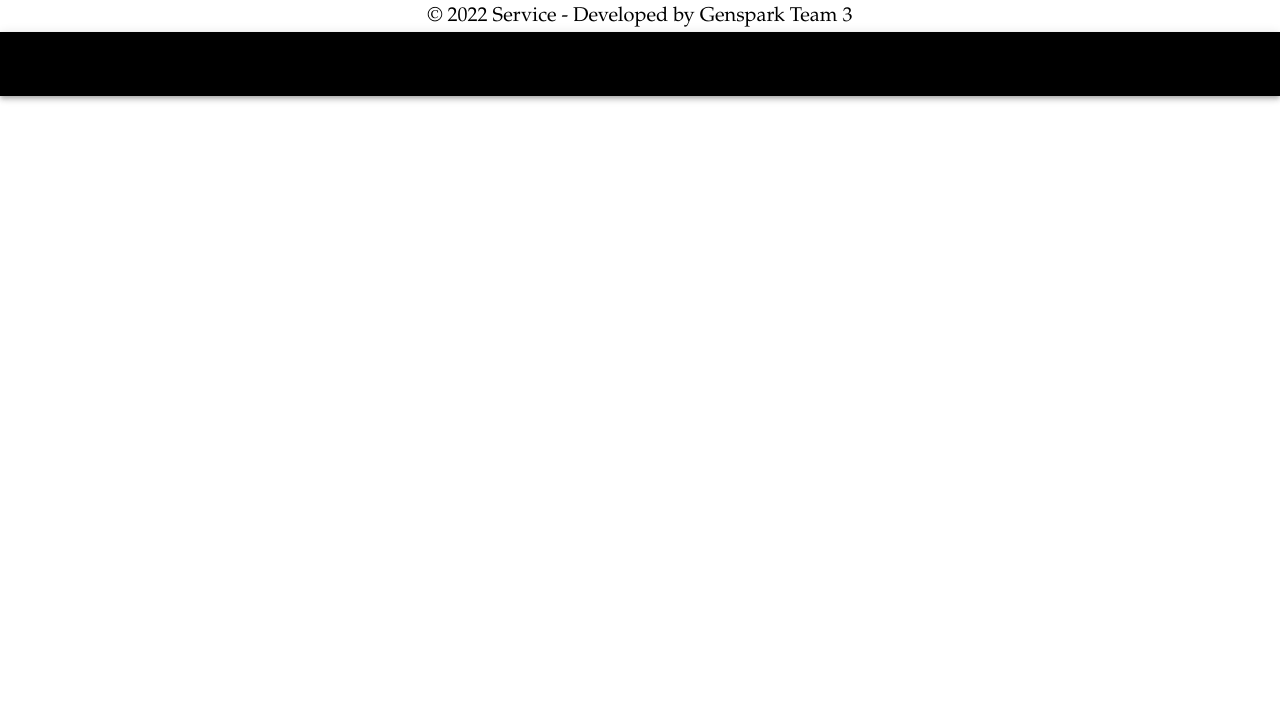
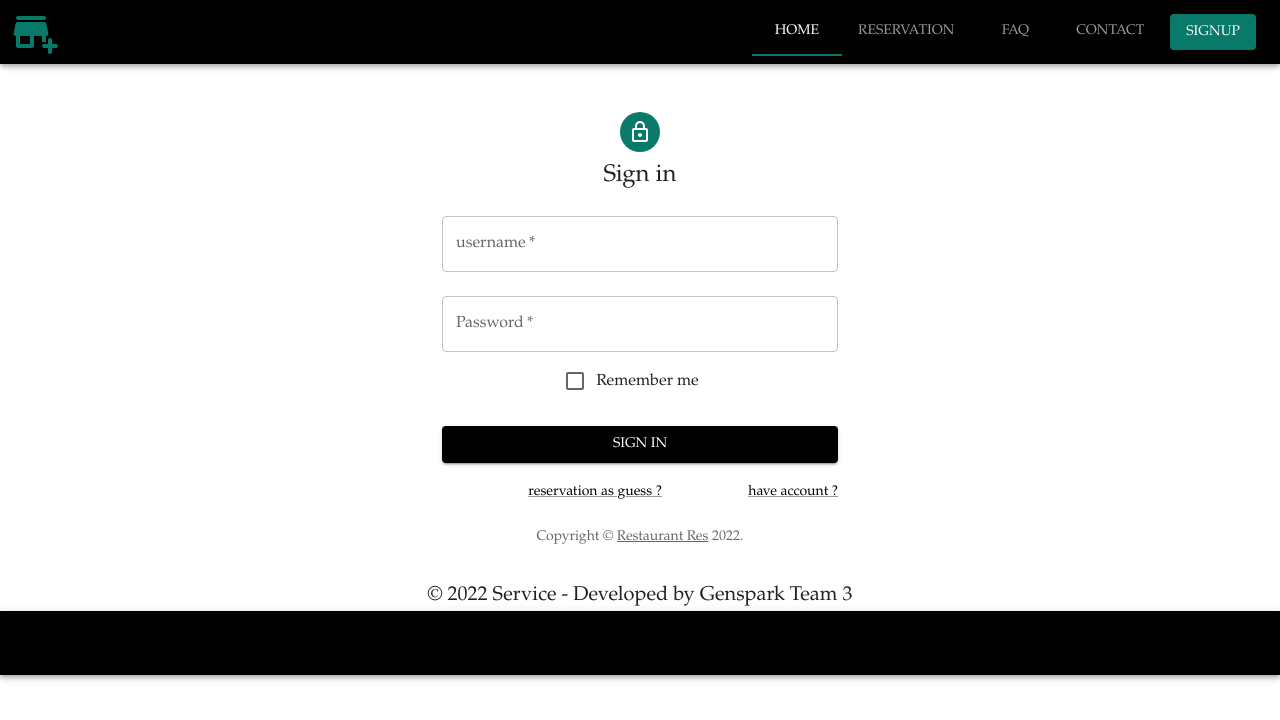
Before and after one commit to AbitFishy/GenSpark-Restaurant-Reservation-System, a React (Create React App) app in the folder frontend/: page /login in a window 1280 px wide. Shown: the top 720 px of the page. Built offline with nearby package versions, Linux system fonts and the light colour scheme.

Commit message:
cond rend login/signup

```diff
--- a/frontend/src/components/Login.js
+++ b/frontend/src/components/Login.js
@@ -100,8 +100,8 @@ const Login = ({ userLog, setUserLog,
               </Link>
             </Grid>
             <Grid item>
-              <Link href="/signup" variant="body2">
-                {"Don't have an account? Sign Up"}
+              <Link href="/login" variant="body2">
+                {"have account ?"}
               </Link>
             </Grid>
           </Grid>
--- a/frontend/src/components/Main.js
+++ b/frontend/src/components/Main.js
@@ -53,6 +53,8 @@ const Main = () => {
   const [passwordLog, setPasswordLog] = useState("");
   const [userLog, setUserLog] = useState("");
 
+  const [isRegistered, setIsRegistered] = useState(false);
+
   const navigate = useNavigate();
 
   // const postData = (e) => {
@@ -88,6 +90,7 @@ const Main = () => {
         // }
       });
     navigate("/");
+
   };
 
   const postLogin = (e) => {
@@ -104,9 +107,10 @@ const Main = () => {
         if (data.includes("ROLE_ADMIN")) {
           navigate("/admin");
         } else {
-          navigate("/home");
+          navigate("/");
         }
       });
+      setIsRegistered(true)
     // navigate("/home");
   };
 
@@ -120,7 +124,8 @@ const Main = () => {
       .then((res) => {
         console.log(res);
       });
-    navigate("/");
+    navigate("/login");
+    setIsRegistered(false)
   };
 
   return (
@@ -130,7 +135,7 @@ const Main = () => {
         <Routes>
           <Route element={<WithOut />}>
             <Route
-              path="/"
+              path="/login"
               element={
                 <Login
                   passwordLog={passwordLog}
@@ -165,8 +170,8 @@ const Main = () => {
           </Route>
 
 
-          <Route element={<WithNav handleLogout={handleLogout} />}>
-            <Route path="home" element={<Home />} />
+          <Route element={<WithNav handleLogout={handleLogout} isRegistered={isRegistered} />}>
+            <Route path="/" element={<Home />} />
             <Route path="post" element={<Post />} />
             <Route path="faq" element={<FaqComponent />} />
             <Route path="contact" element={<Contact />} />
--- a/frontend/src/components/NavLogin.js
+++ b/frontend/src/components/NavLogin.js
@@ -17,7 +17,7 @@ import {
 import AddBusinessRoundedIcon from "@mui/icons-material/AddBusinessRounded";
 import DrawerLogin from "./DrawerLogin";
 
-const NavbLogin = () => {
+const Navbar = ({handleLogout}) => {
   const [value, setValue] = useState("home");
   const navigate = useNavigate();
 
@@ -54,14 +54,19 @@ const NavbLogin = () => {
                 value={value}
                 onChange={handleChange}
               >
-                <Tab label="Home" value="home" onClick={() => navigate("/home")}/>
+                <Tab label="Home" value="home" onClick={() => navigate("/")}/>
                 <Tab label="Reservation" value="post" onClick={() => navigate("/post")}/>
                 <Tab label="Faq" value="faq" onClick={() => navigate("/faq")}/>
                 <Tab label="Contact" value="contact" onClick={() => navigate("/contact")}/>
               </Tabs>
+              {/* <Button sx={{ marginLeft: "auto", backgroundColor: "#097969" }} variant="contained"
+              onClick={handleLogout}
+              >
+                Logout
+              </Button> */}
               {/* //signup */}
               <Button sx={{ marginLeft: "10px", backgroundColor: "#097969" }} variant="contained"
-              onClick={() => navigate("/")}
+              onClick={() => navigate("/login")}
               >
                 SignUp
               </Button>
@@ -73,4 +78,4 @@ const NavbLogin = () => {
   );
 };
 
-export default NavLogin;
+export default Navbar;
--- a/frontend/src/components/Navbar.js
+++ b/frontend/src/components/Navbar.js
@@ -1,5 +1,7 @@
 import React, { useState } from "react";
 import { useNavigate } from "react-router-dom";
+
+// import axios from "axios";
 
 import {
   AppBar,
@@ -15,7 +17,7 @@ import {
 import AddBusinessRoundedIcon from "@mui/icons-material/AddBusinessRounded";
 import DrawerComponent from "./DrawerComponent";
 
-const Navbar = () => {
+const Navbar = ({handleLogout, isRegistered}) => {
   const [value, setValue] = useState("home");
   const navigate = useNavigate();
 
@@ -27,9 +29,14 @@ const Navbar = () => {
   const handleChange = (event, newValue) => {
     setValue(newValue);
   };
-  const handleLogout = () => {
-    navigate("/")
-  };
+  // const handleLogout = () => {
+  //   axios.post("http://localhost:8080/api/auth/sigout", {
+
+  //   }) .then((res) => {
+  //     console.log(res)
+  //   })
+  //   // navigate("/")
+  // };
 
 
 
@@ -54,19 +61,21 @@ const Navbar = () => {
                 value={value}
                 onChange={handleChange}
               >
-                <Tab label="Home" value="home" onClick={() => navigate("/home")}/>
+                <Tab label="Home" value="home" onClick={() => navigate("/")}/>
                 <Tab label="Reservation" value="post" onClick={() => navigate("/post")}/>
                 <Tab label="Faq" value="faq" onClick={() => navigate("/faq")}/>
                 <Tab label="Contact" value="contact" onClick={() => navigate("/contact")}/>
               </Tabs>
               <Button sx={{ marginLeft: "auto", backgroundColor: "#097969" }} variant="contained"
               onClick={handleLogout}
-              >
-                Logout
+              >{isRegistered === true ? "Logout": "Signup"
+
+              }
+                {/* Logout */}
               </Button>
               {/* //signup */}
               {/* <Button sx={{ marginLeft: "10px", backgroundColor: "#097969" }} variant="contained"
-              onClick={() => navigate("/")}
+              onClick={() => navigate("/login")}
               >
                 SignUp
               </Button> */}
--- a/frontend/src/components/Navigation rendering/WithNav.js
+++ b/frontend/src/components/Navigation rendering/WithNav.js
@@ -1,14 +1,12 @@
-/* eslint-disable */
-
 import React from 'react';
 import { Outlet } from 'react-router';
 import Navbar from '../Navbar';
 
 
-const WithNav = () => {
+const WithNav = ({handleLogout, isRegistered}) => {
   return (
     <>
-    <Navbar />
+    <Navbar handleLogout={handleLogout} isRegistered={isRegistered}/>
     <Outlet />
     </>
   )
--- a/frontend/src/components/Navigation rendering/WithOut.js
+++ b/frontend/src/components/Navigation rendering/WithOut.js
@@ -1,6 +1,15 @@
-/* eslint-disable */
-
 import React from 'react';
 import { Outlet } from 'react-router';
+import NavLogin from '../NavLogin';
 
-export default () => <Outlet />
+
+const WithOut = () => {
+  return (
+    <>
+    <NavLogin />
+    <Outlet />
+    </>
+  )
+}
+
+export default WithOut
```
